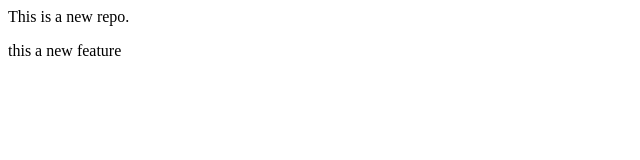
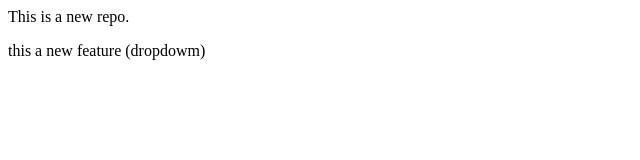
Before and after one commit to subhforcode/localrepo, a plain HTML site: page index.html in a window 1280 px wide. Shown: the full height of the page, 0-640 px from the left. Drawn offline with Linux system fonts and the light colour scheme.

```diff
--- a/index.html
+++ b/index.html
@@ -1,4 +1,4 @@
 <p>
     This is a new repo.
 </p>
-<p>this a new feature</p>
+<p>this a new feature (dropdowm)</p>
```
